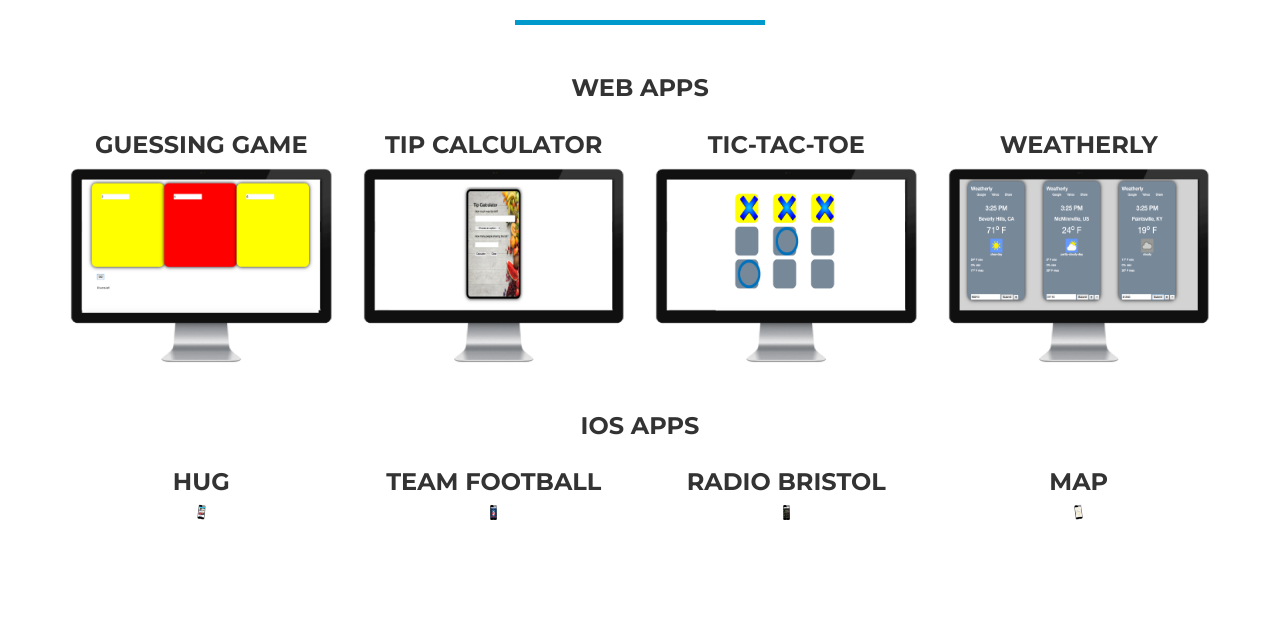
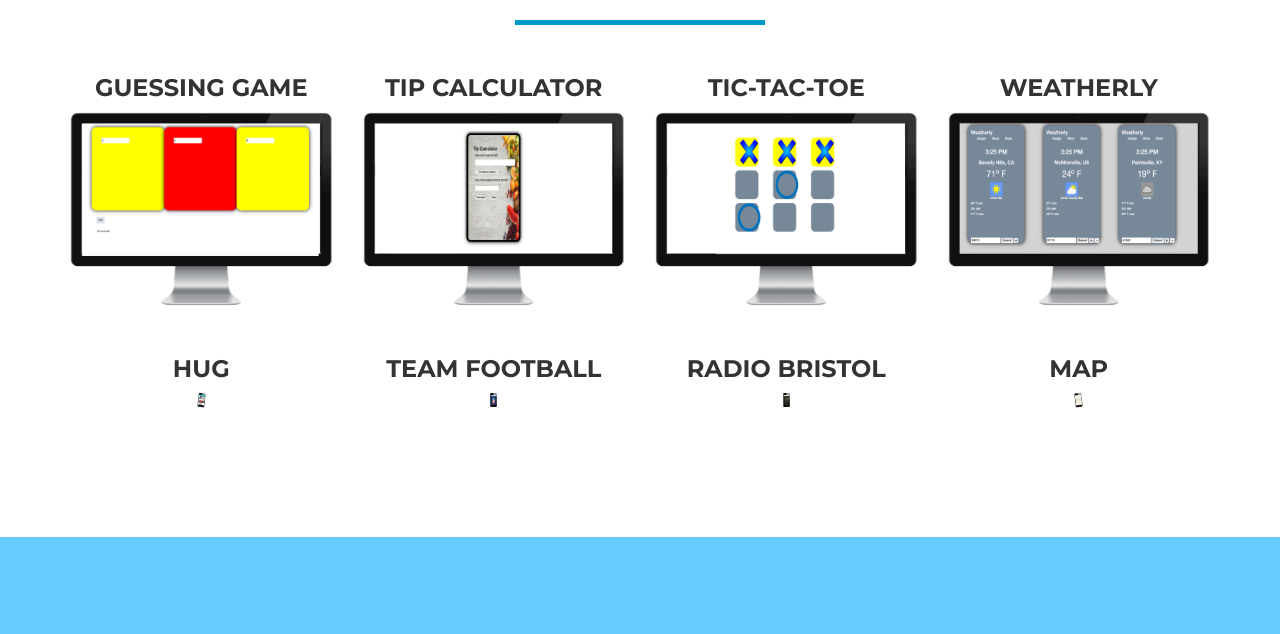
Before and after one commit to davidscottbowen/davidscottbowen.github.io, a website: page index.html in a window 1280 px wide. Shown: the part 662-1296 px from the top of the page. Drawn offline with nearby package versions, Linux system fonts and the light colour scheme; no server answers.

Commit message:
adjusted index

```diff
--- a/index.html
+++ b/index.html
@@ -170,11 +170,11 @@
                 </div>
             </div>
 
-            <div class="row">
+            <!-- <div class="row">
                 <center>
                     <h3>WEB APPS</h3>
                 </center>
-            </div>
+            </div> -->
 
 
 
@@ -275,11 +275,11 @@
                     </a>
                 </div>-->
 
-                <div class="row">
+                <!-- <div class="row">
                     <center>
                         <h3>iOS APPS</h3>
                     </center>
-                </div>
+                </div> -->
 
                 <div class="row">
                 </div>
```
